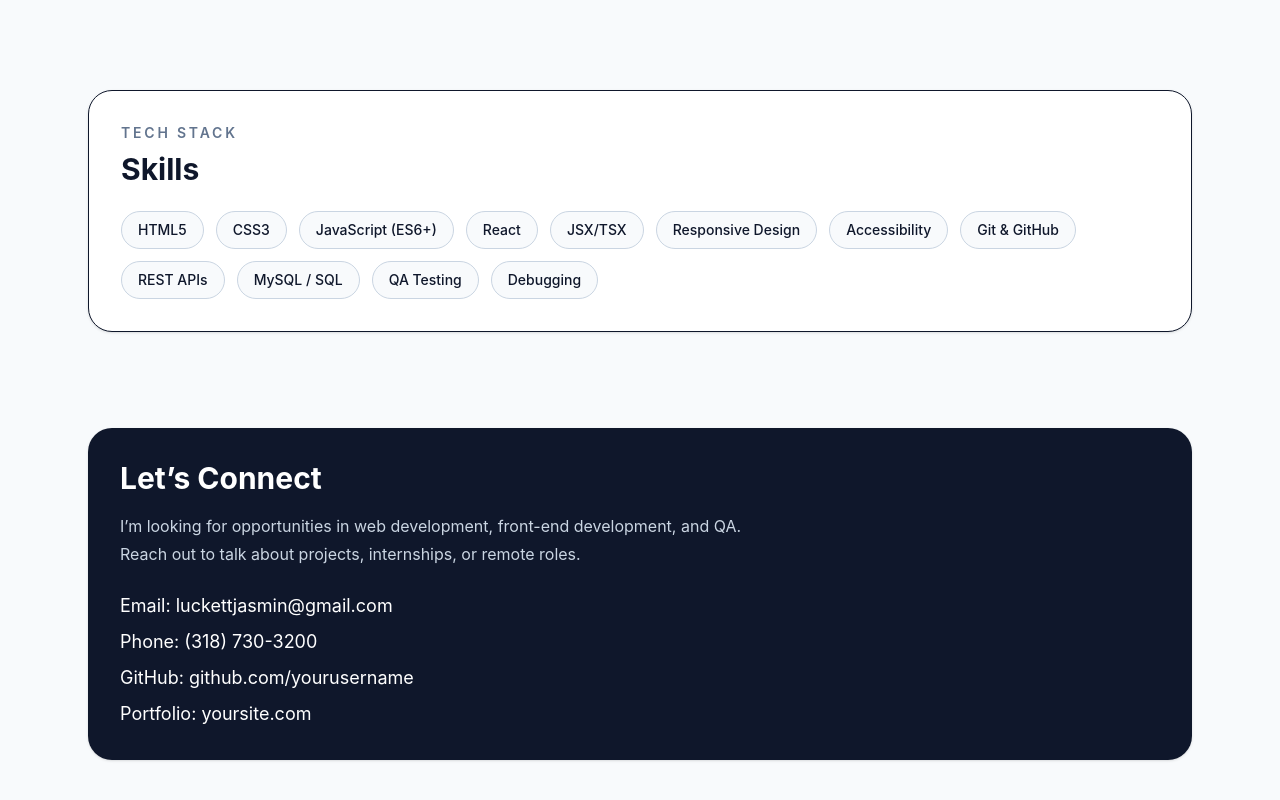
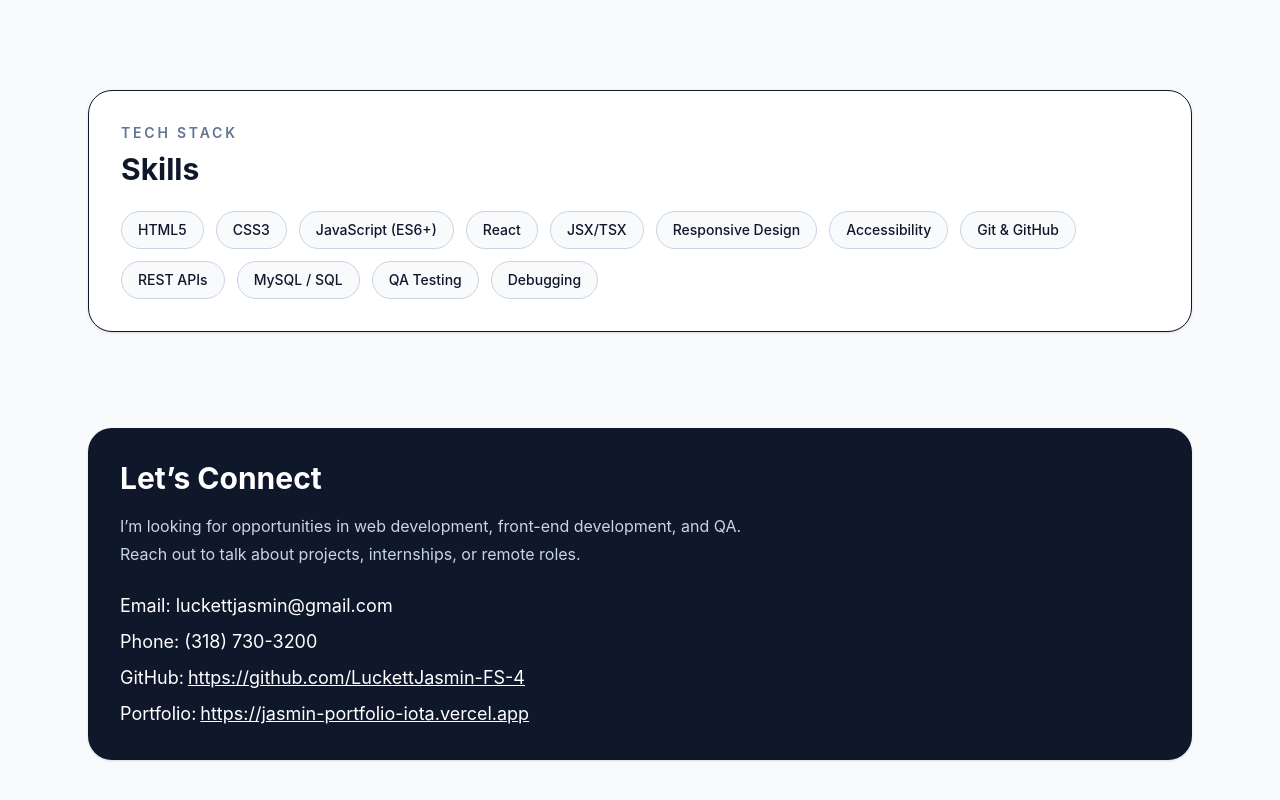
Before and after one commit to LuckettJasmin-FS-4/Jasmin-Portfolio, a React (Vite) app: page / in a window 1280 px wide. Shown: the part 1357-2157 px from the top of the page. Built offline with nearby package versions, Linux system fonts and the light colour scheme.

Commit message:
Updated contact section

```diff
--- a/src/App.jsx
+++ b/src/App.jsx
@@ -176,11 +176,31 @@ export default function JasminPortfolio() {
               Reach out to talk about projects, internships, or remote roles.
             </p>
             <div className="mt-6 space-y-2 text-lg">
-              <p>Email: luckettjasmin@gmail.com</p>
-              <p>Phone: (318) 730-3200</p>
-              <p>GitHub: github.com/yourusername</p>
-              <p>Portfolio: yoursite.com</p>
-            </div>
+  <p>Email: luckettjasmin@gmail.com</p>
+  <p>Phone: (318) 730-3200</p>
+
+  <p>
+    GitHub:
+    <a
+      href="https://github.com/LuckettJasmin-FS-4"
+      target="_blank"
+      className="underline ml-1"
+    >
+      https://github.com/LuckettJasmin-FS-4
+    </a>
+  </p>
+
+  <p>
+    Portfolio:
+    <a
+      href="https://jasmin-portfolio-iota.vercel.app"
+      target="_blank"
+      className="underline ml-1"
+    >
+      https://jasmin-portfolio-iota.vercel.app
+    </a>
+  </p>
+</div>
           </div>
         </section>
       </main>
```
